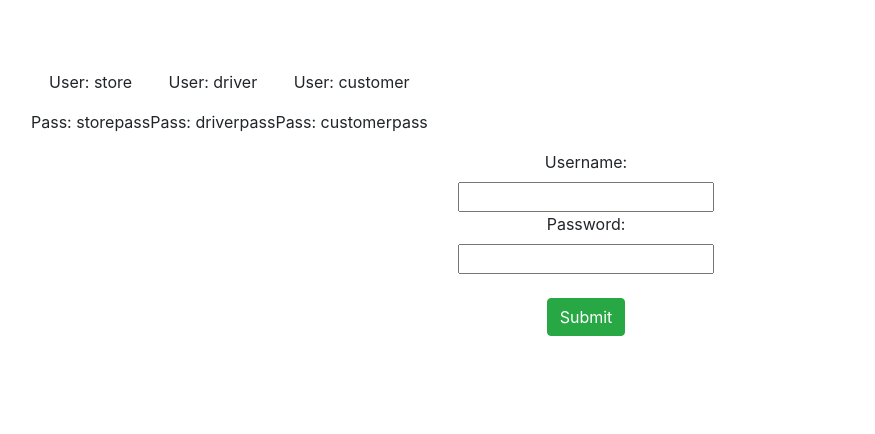
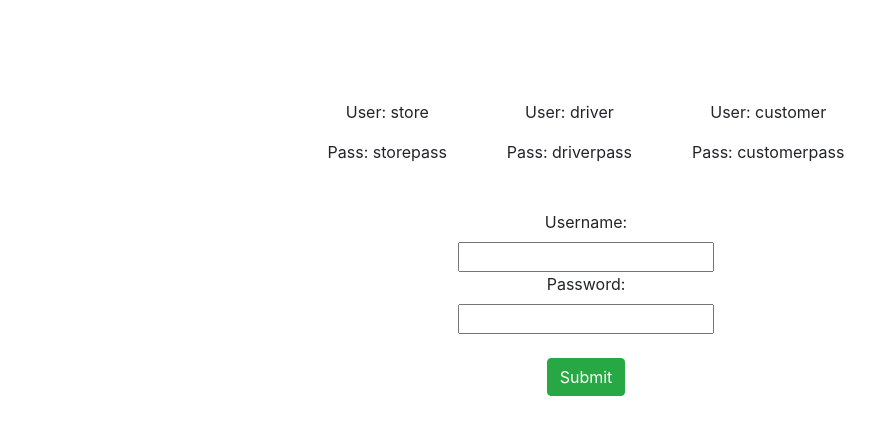
Before and after one commit to jjshackl/SeQR-DD, a plain HTML site: page index.html in a window 1280 px wide. Shown: the part 138-572 px from the top of the page, without its empty margins (54-929 px from the left). Drawn offline with nearby package versions, Linux system fonts and the light colour scheme.

Commit message:
Update style.css

```diff
--- a/style.css
+++ b/style.css
@@ -4,8 +4,13 @@ body .container {
 
 .info {
   display: flex;
+  justify-content: center;
 }
 
+.info > div {
+  margin: 10px;
+  padding: 20px;
+}
 
 messageBox2 {
   display: none;
```
